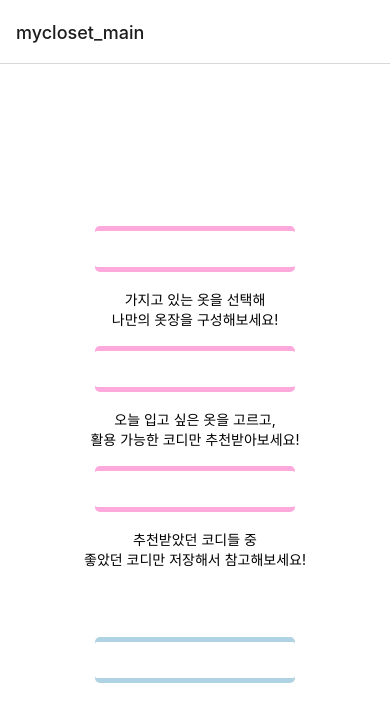
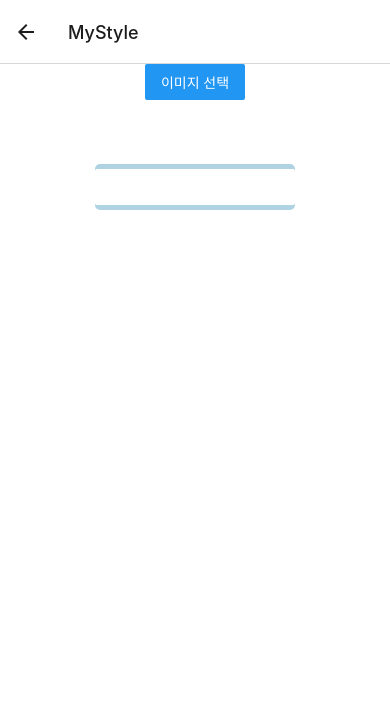
Before and after one commit to MINJI0225/YBIGTA_Cody, a React Native app in the folder MyApp/: screen /MyStyle in a window 390 px wide. Shown: the top 722 px of the page. Built offline with nearby package versions, Linux system fonts and the light colour scheme.

Commit message:
first commit

```diff
--- a/MyApp/App.js
+++ b/MyApp/App.js
@@ -4,12 +4,12 @@ import { StyleSheet, Text, View } from 'react-native';
 import { createNativeStackNavigator } from "@react-navigation/native-stack";
 import { NavigationContainer } from "@react-navigation/native";
 import HomeScreen from "./screens/HomeScreen";
-import 옷BTI from "./screens/옷BTI";
-import 나의평소스타일 from "./screens/나의평소스타일";
-import mycloset_main from "./screens/mycloset_main";
-import mycloset_myclothes from "./screens/mycloset_myclothes";
-import mycloset_saved from "./screens/mycloset_saved";
-import mycloset_setting from "./screens/mycloset_setting";
+import Cody_BTI from "./screens/Cody_BTI";
+import MyStyle from "./screens/MyStyle";
+import Mycloset_main from "./screens/Mycloset_main";
+import Mycloset_Myclothes from "./screens/Mycloset_Myclothes";
+import Mycloset_saved from "./screens/Mycloset_saved";
+import Mycloset_setting from "./screens/Mycloset_setting";
 
 const Stack = createNativeStackNavigator();
 //*/
@@ -27,11 +27,14 @@ export default function App() {
 export default function Navigation() {
   return (
     <NavigationContainer>
-      <Stack.Navigator initialRouteName="mycloset_main">
-        <Stack.Screen name="mycloset_main" component={mycloset_main} />
-        <Stack.Screen name="mycloset_myclothes" component={mycloset_myclothes} />
-        <Stack.Screen name="mycloset_saved" component={mycloset_saved} />
-        <Stack.Screen name="mycloset_setting" component={mycloset_setting} />
+      <Stack.Navigator initialRouteName="HomeScreen">
+        <Stack.Screen options = {{ headerShown: false}} name="HomeScreen" component={HomeScreen} />
+        <Stack.Screen name="Cody_BTI" component={Cody_BTI} />
+        <Stack.Screen name="MyStyle" component={MyStyle} />
+        <Stack.Screen name="Mycloset_main" component={Mycloset_main} />
+        <Stack.Screen name="Mycloset_Myclothes" component={Mycloset_Myclothes} />
+        <Stack.Screen name="Mycloset_saved" component={Mycloset_saved} />
+        <Stack.Screen name="Mycloset_setting" component={Mycloset_setting} />
       </Stack.Navigator>
     </NavigationContainer>
   );
--- /dev/null
+++ b/MyApp/components/ImageSelectButton.js
@@ -0,0 +1,27 @@
+import React from 'react';
+import {Button, StyleSheet, View, TouchableOpacity} from 'react-native';
+
+export function ImageSelectButton({navigation, onPress}) {
+  return (
+    <View style={styles.button}>
+        <Button title='이미지 선택' onPress={onPress}/>
+    </View>
+  );
+}
+
+const styles = StyleSheet.create({
+    button: {
+        display: 'flex',
+        flexDirection: 'column',
+        width: 100,
+        height: 100,
+        color: '#808080'
+    },
+    buttonText: {
+        color: '#808080',
+        fontSize: 16,
+        fontWeight: 'bold',
+    },
+});
+
+export default ImageSelectButton;
--- a/MyApp/components/saveButton.js
+++ b/MyApp/components/saveButton.js
@@ -1,7 +1,7 @@
 import React from 'react';
 import { Button, View, StyleSheet } from 'react-native';
 
-function saveButton({navigation, onPress}) {
+function SaveButton({navigation, onPress}) {
 //{ } 안에 onPress 넣고 .. onPress일 때를 버튼 활용하는 screen.js에서 정의해주면 됨
     return (
         <View style={styles.button}>
@@ -22,4 +22,4 @@ const styles = StyleSheet.create({
       },
 });
 
-export default saveButton;
+export default SaveButton;
--- a/MyApp/package.json
+++ b/MyApp/package.json
@@ -9,9 +9,11 @@
     "web": "expo start --web"
   },
   "dependencies": {
+    "@react-native-picker/picker": "2.4.8",
     "@react-navigation/native": "^6.1.6",
     "@react-navigation/native-stack": "^6.9.12",
     "expo": "~48.0.18",
+    "expo-image-picker": "^14.1.1",
     "expo-status-bar": "~1.4.4",
     "react": "18.2.0",
     "react-native": "0.71.8",
--- a/MyApp/screens/옷BTI.js
+++ b/MyApp/screens/Cody_BTI.js
@@ -1,9 +1,8 @@
 import React, { useState } from 'react';
 import { Text, View, StyleSheet } from 'react-native';
 import RNPickerSelect from 'react-native-picker-select';
-import SaveButton from '../components/saveButton.js';
-
-function 옷BTI({ navigation }) {
+import SaveButton from '../components/SaveButton.js';
+function Cody_BTI({ navigation }) {
 
 // usestate생성
   const [gender, setGender] = useState('');
@@ -91,7 +90,7 @@ function 옷BTI({ navigation }) {
               style={pickerSelectStyles}
           />
           <SaveButton
-            onPress={() => navigation.navigate('나의평소스타일')}
+            onPress={() => navigation.navigate('MyStyle')}
           />
         </View>
       </View>
@@ -133,4 +132,4 @@ const pickerSelectStyles = StyleSheet.create({
   }
 });
 
-export default 옷BTI;
+export default Cody_BTI;
--- a/MyApp/screens/HomeScreen.js
+++ b/MyApp/screens/HomeScreen.js
@@ -7,7 +7,7 @@ function HomeScreen({navigation}) {
     return (
         <View style={styles.container}>
             <Image source={require('../assets/title.png')} />
-            <Button title="시작하기" onPress={() => navigation.navigate('옷BTI')} />
+            <Button title="시작하기" onPress={() => navigation.navigate('Cody_BTI')} />
             <StatusBar style="auto" />
         </View>
     );
--- /dev/null
+++ b/MyApp/screens/MyStyle.js
@@ -0,0 +1,66 @@
+import React, { useState } from 'react';
+import * as ImagePicker from 'expo-image-picker';
+import { TouchableOpacity, Text, StyleSheet, Button, Image, View } from 'react-native';
+import ImageSelectButton from '../components/ImageSelectButton.js';
+import SaveButton from '../components/SaveButton.js';
+
+
+//이미지 선택 처리 함수 생성W
+const selectImage = async () => {
+  const { status } = await ImagePicker.requestMediaLibraryPermissionsAsync();
+  if (status !== 'granted') {
+    console.log('권한이 거부되었습니다');
+    return;
+  }
+
+  const result = await ImagePicker.launchImageLibraryAsync();
+  if (!result.canceled) {
+    // 이미지가 선택된 경우
+    console.log(result.assets);
+    // 선택한 이미지를 처리하거나 화면에 표시하는 등의 작업
+  }
+};
+
+function MyStyle({navigation}) {
+  const [selectedImage, setSelectedImage] = useState(null);
+  return (
+    <View style={styles.container}>
+      {selectedImage && <Image source={{ uri: selectedImage }} style={styles.image} />}
+      <ImageSelectButton onPress={selectImage} />
+      <SaveButton
+            onPress={() => navigation.navigate('Mycloset_main')}
+          />
+    </View>
+  );
+}
+
+const styles = StyleSheet.create({
+    container: { //전체화면
+      flex: 1,
+      //justifyContent: 'center',
+      alignItems: 'center',
+      backgroundColor: '#FFFFFF',
+    },
+    image: {
+      width: 200,
+      height: 200,
+    },
+    button: {
+      margintop:'25%',
+      display: 'flex',
+      flexDirection: 'column',
+      width: 200,
+      height: 46,
+      backgroundColor: '#808080',
+      borderRadius:5,
+      alignItems: 'center',
+      justifyContent: 'center',
+    },
+    buttonText: {
+      color: '#808080',
+      fontSize: 16,
+      fontWeight: 'bold',
+    },
+});
+
+export default MyStyle;
--- a/MyApp/screens/mycloset_main.js
+++ b/MyApp/screens/mycloset_main.js
@@ -2,9 +2,9 @@ import React from 'react';
 import { StatusBar } from 'expo-status-bar';
 import { Image, StyleSheet, Button, View, Dimensions, Text} from "react-native";
 import Separator from "../components/separator";
-import SaveButton from '../components/saveButton.js';
+import SaveButton from '../components/SaveButton.js';
 
-function mycloset_main({navigation}) {
+function Mycloset_main({navigation}) {
 
     return (
         <View style={styles.container}>
@@ -12,7 +12,7 @@ function mycloset_main({navigation}) {
                 <Button
                     color='#FFFFFF'
                     title="마이 클로젯 설정하기"
-                    onPress={() => navigation.navigate('mycloset_setting')}
+                    onPress={() => navigation.navigate('Mycloset_setting')}
                 />
             </View>
             <Separator />
@@ -25,7 +25,7 @@ function mycloset_main({navigation}) {
                 <Button
                 color='#FFFFFF'
                 title="내 옷 골라입기"
-                onPress={() => navigation.navigate('mycloset_myclothes')}
+                onPress={() => navigation.navigate('Mycloset_myclothes')}
                 />
             </View>
             <Separator />
@@ -38,7 +38,7 @@ function mycloset_main({navigation}) {
                 <Button
                 color='#FFFFFF'
                 title="저장한 코디 목록"
-                onPress={() => navigation.navigate('mycloset_saved')}
+                onPress={() => navigation.navigate('Mycloset_saved')}
                 />
             </View>
             <Separator />
@@ -76,4 +76,4 @@ const styles = StyleSheet.create({
       },
   });
 
-export default mycloset_main;
+export default Mycloset_main;
--- a/MyApp/screens/mycloset_myclothes.js
+++ b/MyApp/screens/mycloset_myclothes.js
@@ -2,12 +2,12 @@ import React from 'react';
 import { StatusBar } from 'expo-status-bar';
 import { Image, StyleSheet, Button, View, Dimensions } from "react-native";
 
-function mycloset_myclothes({navigation}) {
+function Mycloset_Myclothes({navigation}) {
 
     return (
         <View style={styles.container}>
             <Image source={require('../assets/title.png')} />
-            <Button title="mycloset_myclothes" onPress={() => navigation.navigate('mycloset_saved')} />
+            <Button title="Mycloset_Myclothes" onPress={() => navigation.navigate('Mycloset_saved')} />
             <StatusBar style="auto" />
         </View>
     );
@@ -26,4 +26,4 @@ const styles = StyleSheet.create({
     },
   });
 
-export default mycloset_myclothes;
+export default Mycloset_Myclothes;
--- a/MyApp/screens/mycloset_saved.js
+++ b/MyApp/screens/mycloset_saved.js
@@ -2,12 +2,12 @@ import React from 'react';
 import { StatusBar } from 'expo-status-bar';
 import { Image, StyleSheet, Button, View, Dimensions } from "react-native";
 
-function mycloset_saved({navigation}) {
+function Mycloset_saved({navigation}) {
 
     return (
         <View style={styles.container}>
             <Image source={require('../assets/title.png')} />
-            <Button title="mycloset_saved" onPress={() => navigation.navigate('mycloset_setting')} />
+            <Button title="Mycloset_saved" onPress={() => navigation.navigate('Mycloset_setting')} />
             <StatusBar style="auto" />
         </View>
     );
@@ -26,4 +26,4 @@ const styles = StyleSheet.create({
     },
   });
 
-export default mycloset_saved;
+export default Mycloset_saved;
--- a/MyApp/screens/mycloset_setting.js
+++ b/MyApp/screens/mycloset_setting.js
@@ -2,7 +2,7 @@ import React, {useState} from 'react';
 import { StatusBar } from 'expo-status-bar';
 import { Image, StyleSheet, Button, View, TouchableOpacity, Alert } from "react-native";
 
-function mycloset_setting({navigation}) {
+function Mycloset_setting({navigation}) {
 
     return (
       <View style={{
@@ -141,4 +141,4 @@ const styles = StyleSheet.create({
     },
   });
 
-export default mycloset_setting;
+export default Mycloset_setting;
--- a/MyApp/screens/나의평소스타일.js
+++ /dev/null
@@ -1,24 +0,0 @@
-import React, { useState } from 'react';
-import { Text, View, StyleSheet } from 'react-native';
-import SaveButton from '../components/saveButton.js';
-
-function 나의평소스타일({ navigation }) {
-    return (
-        <View style={styles.container}>
-            <SaveButton
-            onPress={() => navigation.navigate('HomeScreen')}
-            />
-        </View>
-  );
-}
-
-const styles = StyleSheet.create({
-    container: { //전체화면
-      flex: 1,
-      //justifyContent: 'center',
-      alignItems: 'center',
-      backgroundColor: '#FFFFFF',
-    }
-});
-
-export default 나의평소스타일;
```
Also changed, not shown: 1 other file (tests, documents, lock files or other folders).
